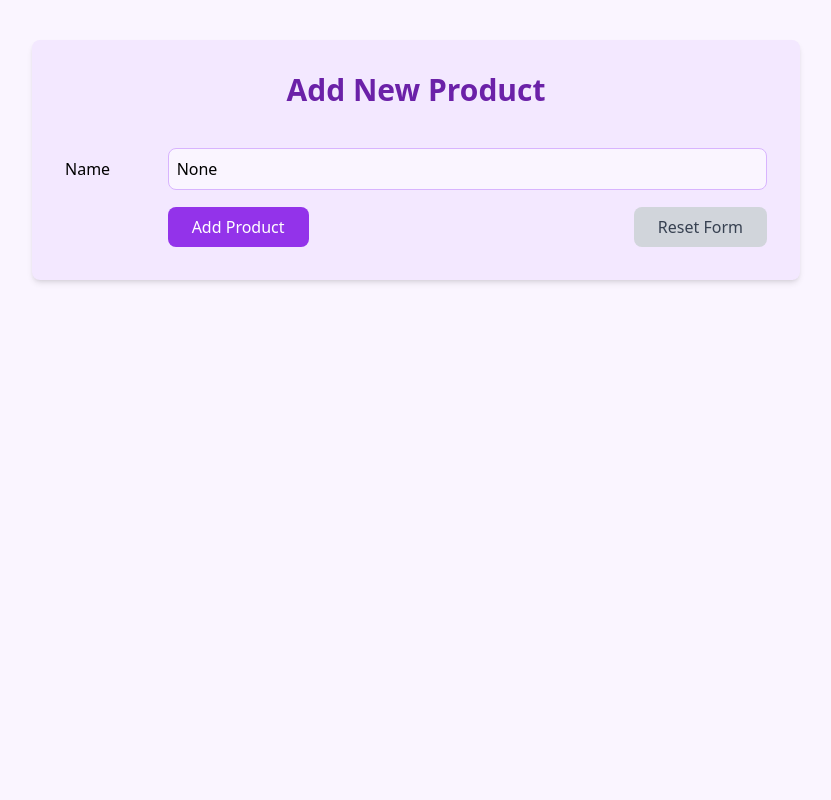
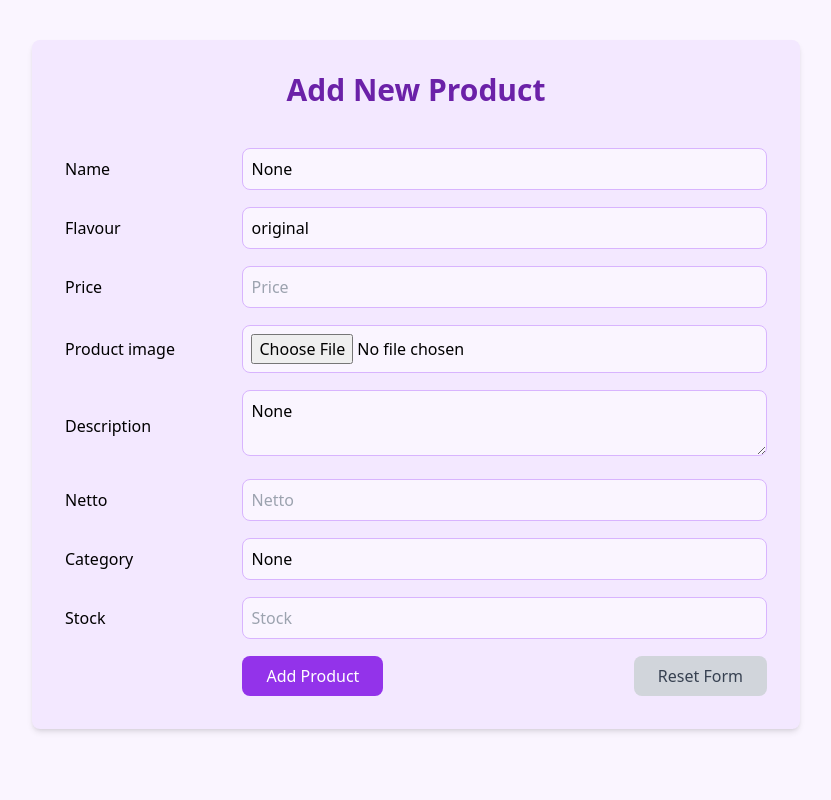
Before and after one commit to raisassc/raisa-petshop, a Django app: page /create-product-entry in a window 1280 px wide. Shown: the whole page, without its empty margins (224-1055 px from the left). Run offline with Django 5.2, Linux system fonts and the light colour scheme; some libraries are stand-ins or nearby versions.

Commit message:
mengubah create product

```diff
--- a/main/templates/create_product.html
+++ b/main/templates/create_product.html
@@ -1,6 +1,7 @@
 {% extends 'base.html' %}
 {% include 'navbar.html' %}
 {% block content %}
+
 <div class="min-h-screen bg-purple-50 py-10">
   <div class="max-w-3xl mx-auto bg-purple-100 p-8 rounded-lg shadow-md">
     <h1 class="text-3xl font-bold text-purple-800 text-center mb-6">Add New Product</h1>
@@ -8,28 +9,79 @@
     <!-- Form for Adding New Product -->
     <form method="POST" enctype="multipart/form-data" class="space-y-4">
       {% csrf_token %}
-
-      {% if form.errors %}
-          <div class="bg-red-100 border border-red-400 text-red-700 p-4 rounded">
-              <ul>
-                  {% for field, errors in form.errors.items %}
-                      <li>{{ field }}: {{ errors|join:", " }}</li>
-                  {% endfor %}
-              </ul>
-          </div>
-      {% endif %}
-
       <table class="w-full">
-        <!-- Your form fields here -->
-        <!-- Example for Name field -->
         <tr>
           <td class="pt-4">{{ form.name.label }}</td>
           <td class="pt-4">
             <input type="text" name="{{ form.name.name }}" value="{{ form.name.value }}" class="border border-purple-300 rounded-lg p-2 w-full bg-purple-50" placeholder="{{ form.name.label }}">
+            {% if form.name.errors %}
+              <p class="text-red-600 text-sm">{{ form.name.errors }}</p>
+            {% endif %}
           </td>
         </tr>
-        <!-- Continue with the rest of your form fields... -->
-
+        <tr>
+          <td class="pt-4">{{ form.flavour.label }}</td>
+          <td class="pt-4">
+            <input type="text" name="{{ form.flavour.name }}" value="{{ form.flavour.value }}" class="border border-purple-300 rounded-lg p-2 w-full bg-purple-50" placeholder="{{ form.flavour.label }}">
+            {% if form.flavour.errors %}
+              <p class="text-red-600 text-sm">{{ form.flavour.errors }}</p>
+            {% endif %}
+          </td>
+        </tr>
+        <tr>
+          <td class="pt-4">{{ form.price.label }}</td>
+          <td class="pt-4">
+            <input type="number" name="{{ form.price.name }}" value="{{ form.price.value }}" class="border border-purple-300 rounded-lg p-2 w-full bg-purple-50" placeholder="{{ form.price.label }}">
+            {% if form.price.errors %}
+              <p class="text-red-600 text-sm">{{ form.price.errors }}</p>
+            {% endif %}
+          </td>
+        </tr>
+        <tr>
+          <td class="pt-4">{{ form.product_image.label }}</td>
+          <td class="pt-4">
+            <input type="file" name="{{ form.product_image.name }}" class="border border-purple-300 rounded-lg p-2 w-full bg-purple-50">
+            {% if form.product_image.errors %}
+              <p class="text-red-600 text-sm">{{ form.product_image.errors }}</p>
+            {% endif %}
+          </td>
+        </tr>
+        <tr>
+          <td class="pt-4">{{ form.description.label }}</td>
+          <td class="pt-4">
+            <textarea name="{{ form.description.name }}" class="border border-purple-300 rounded-lg p-2 w-full bg-purple-50" placeholder="{{ form.description.label }}">{{ form.description.value }}</textarea>
+            {% if form.description.errors %}
+              <p class="text-red-600 text-sm">{{ form.description.errors }}</p>
+            {% endif %}
+          </td>
+        </tr>
+        <tr>
+          <td class="pt-4">{{ form.netto.label }}</td>
+          <td class="pt-4">
+            <input type="number" name="{{ form.netto.name }}" value="{{ form.netto.value }}" class="border border-purple-300 rounded-lg p-2 w-full bg-purple-50" placeholder="{{ form.netto.label }}">
+            {% if form.netto.errors %}
+              <p class="text-red-600 text-sm">{{ form.netto.errors }}</p>
+            {% endif %}
+          </td>
+        </tr>
+        <tr>
+          <td class="pt-4">{{ form.category.label }}</td>
+          <td class="pt-4">
+            <input type="text" name="{{ form.category.name }}" value="{{ form.category.value }}" class="border border-purple-300 rounded-lg p-2 w-full bg-purple-50" placeholder="{{ form.category.label }}">
+            {% if form.category.errors %}
+              <p class="text-red-600 text-sm">{{ form.category.errors }}</p>
+            {% endif %}
+          </td>
+        </tr>
+        <tr>
+          <td class="pt-4">{{ form.stock.label }}</td>
+          <td class="pt-4">
+            <input type="number" name="{{ form.stock.name }}" value="{{ form.stock.value }}" class="border border-purple-300 rounded-lg p-2 w-full bg-purple-50" placeholder="{{ form.stock.label }}">
+            {% if form.stock.errors %}
+              <p class="text-red-600 text-sm">{{ form.stock.errors }}</p>
+            {% endif %}
+          </td>
+        </tr>
         <tr>
           <td class="pt-4"></td>
           <td class="pt-4">
@@ -45,4 +97,5 @@
     </form>
   </div>
 </div>
+
 {% endblock %}
```
